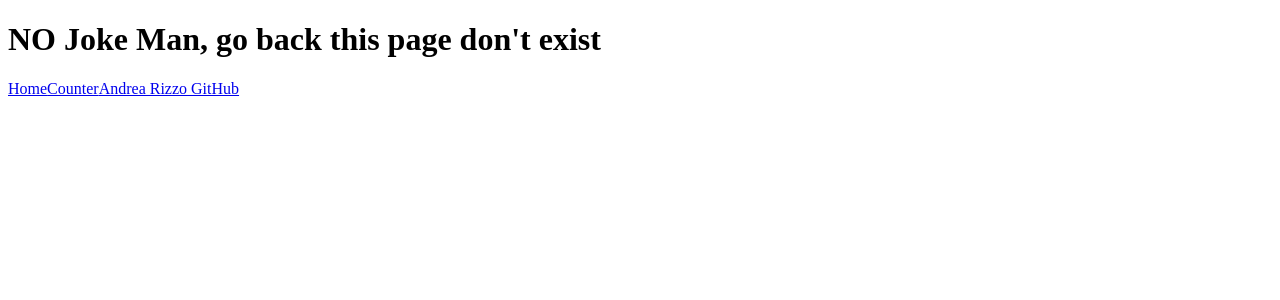
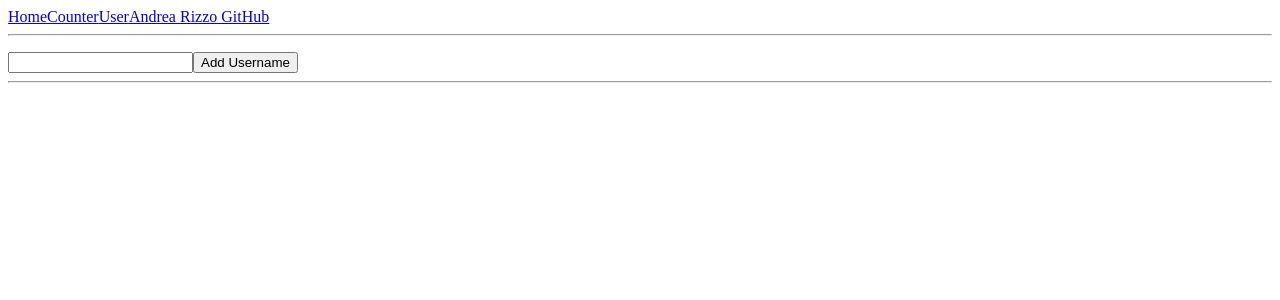
Before and after one commit to Andrea-Rizzo20/react-exercises, a React (Create React App) app: page /users in a window 1280 px wide. Shown: the top 300 px of the page. Built offline with nearby package versions, Linux system fonts and the light colour scheme.

Commit message:
Esercizio React-router-06

```diff
--- a/src/App.js
+++ b/src/App.js
@@ -1,22 +1,27 @@
 import { Routes, Route, Link } from "react-router-dom";
 import Counter from "./Counter";
+import GitHubUserList from "./GitHubUserList";
 import ShowGitHubUser from "./ShowGitHubUser";
 import { Welcome } from "./Welcome";
 
 const App = () => {
   return (
     <div>
+      <div>
+        <Link to="/">Home</Link>
+        <Link to="/Counter">Counter</Link>
+        <Link to="/users">User</Link>
+        <Link to="/users/Andrea-Rizzo20">Andrea Rizzo GitHub</Link>
+      </div>
+      <hr/>
       <Routes>
         <Route path="/" element={<Welcome name="Andrea" />} />
         <Route path="/Counter" element={<Counter />} />
-        <Route path="/users/:username" element={<ShowGitHubUser />} />
+        <Route path="/users" element={<GitHubUserList />}>
+        <Route path=":username" element={<ShowGitHubUser />} />
+        </Route>
         <Route path="*" element={<div><h1>NO Joke Man, go back this page don't exist</h1></div>}/>
       </Routes>
-      <div>
-        <Link to="/">Home</Link>
-        <Link to="/Counter">Counter</Link>
-        <Link to="/users/Andrea-Rizzo20">Andrea Rizzo GitHub</Link>
-      </div>
     </div>
   );
 };
--- /dev/null
+++ b/src/GitHubUserList.js
@@ -0,0 +1,34 @@
+import { useState } from "react"
+import {Link, Outlet} from 'react-router-dom'
+
+const GitHubUserList = () =>{
+    const [userList, setUserList] = useState([])
+    const [username, setUsername] = useState('')
+
+    const inputHandle = (event) => {
+        const value = event.target.value
+        setUsername(value)
+    }
+
+    const submitHandle = () =>{
+        setUserList([...userList,username])
+    }
+
+    return(
+        <div>
+            <ul>
+                {userList.map((name,index) =><li><Link to={`/users/${name}`}  key={index}>{name}</Link></li>)}
+
+            </ul>
+            <input name="username" value={username} onChange={inputHandle}></input>
+            <button onClick={submitHandle}>Add Username</button>
+
+            <hr/>
+
+            <Outlet/>
+        </div>
+
+    )
+}
+
+export default GitHubUserList
```
